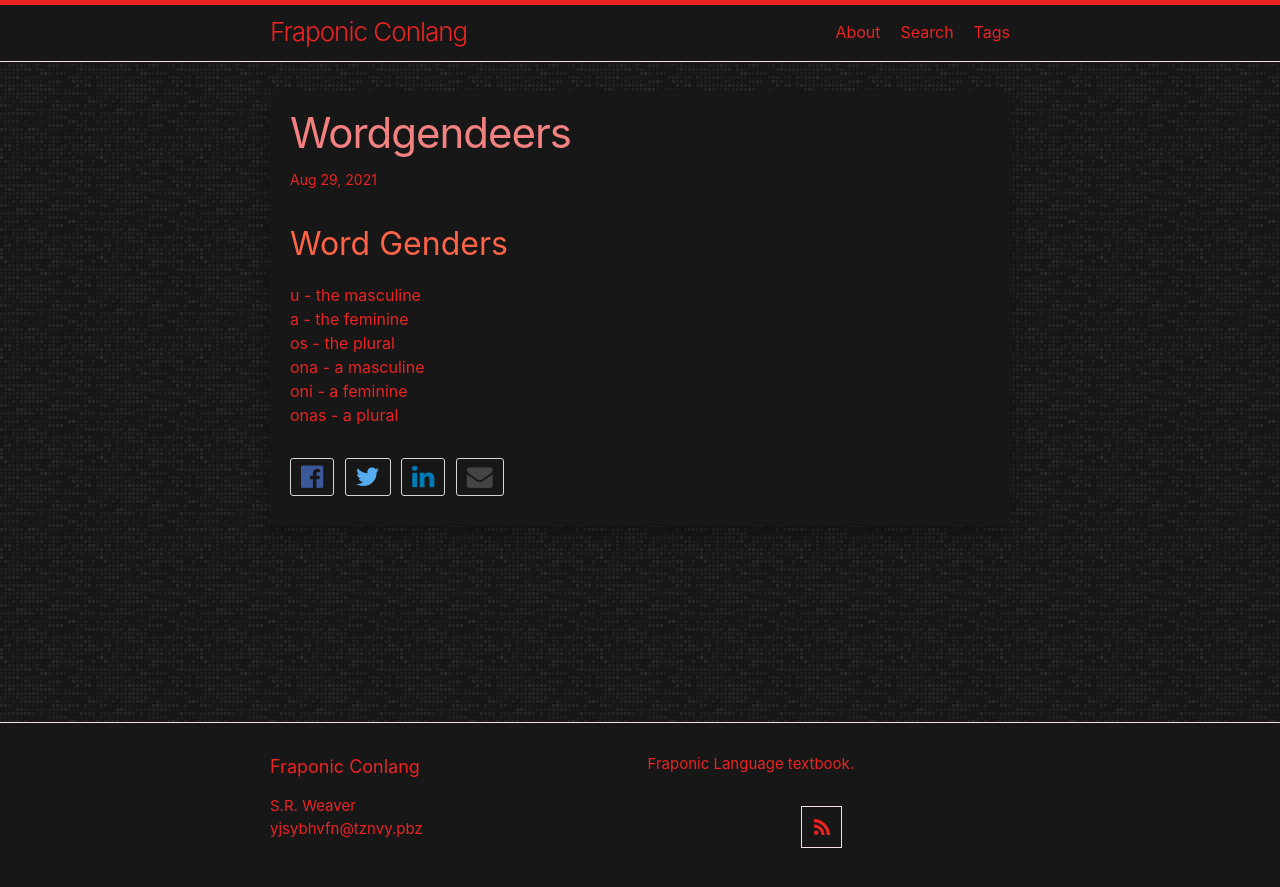
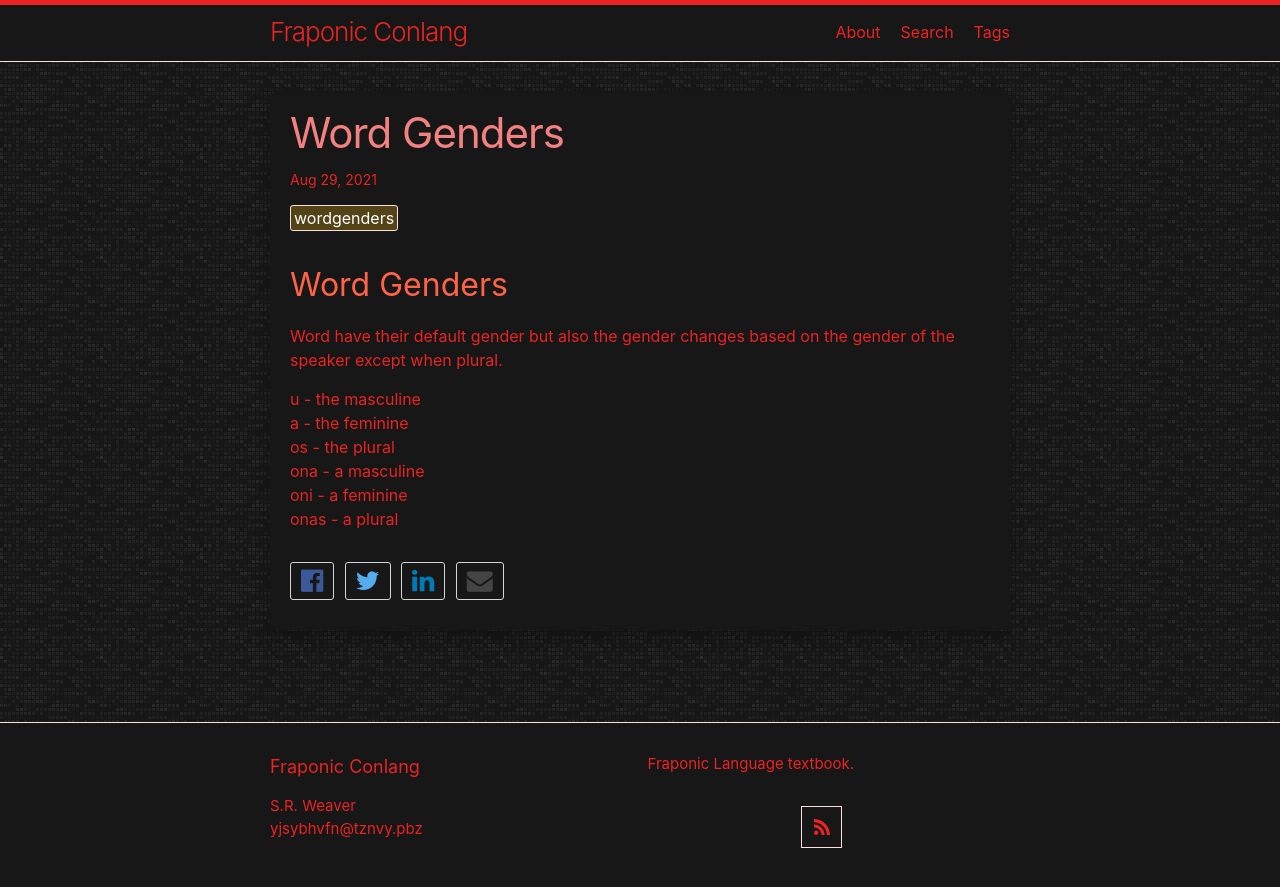
Before and after one commit to LWFlouisa/FraponicConlang, a Jekyll site: the page built from _posts/2021-08-29-wordgendeers.md, in a window 1280 px wide. Shown: the top 887 px of the page. Built offline with Jekyll 4.4.1, drawn with Linux system fonts in a browser that asks for light colours; our own code applies the rules of GitHub Pages for plain Markdown files.

Commit message:
Update 2021-08-29-wordgendeers.md

```diff
--- a/_posts/2021-08-29-wordgendeers.md
+++ b/_posts/2021-08-29-wordgendeers.md
@@ -1,5 +1,13 @@
+---
+layout: post
+title: Word Genders
+catagories: wordgenders
+tags: wordgenders
+---
 
 ## Word Genders
+Word have their default gender but also the gender changes based on the gender of the speaker except when plural.
+
 u - the masculine<br />
 a - the feminine<br />
 os - the plural<br />
```
